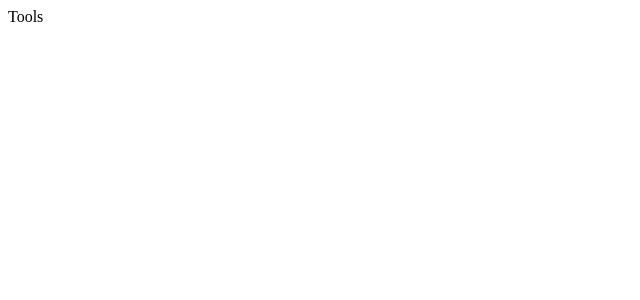
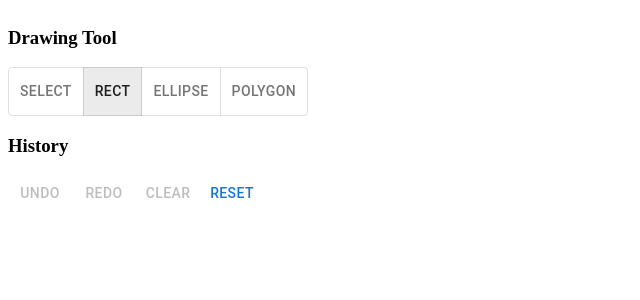
Before and after one commit to 94chl/drawing, a React (Vite) app: page / in a window 1280 px wide. Shown: the top 300 px of the page, without its empty margins (0-640 px from the left). Built offline with nearby package versions, Linux system fonts and the light colour scheme.

Commit message:
add: Tool logic

```diff
--- a/src/component/Tools.tsx
+++ b/src/component/Tools.tsx
@@ -1,7 +1,157 @@
 import React from "react";
+import { useDispatch, useSelector, shallowEqual } from "react-redux";
+import { RootState } from "@/store";
+import {
+  setLayersHitory,
+  setLayersNow,
+  setDrawables,
+  setColor,
+  setToolType,
+} from "@/store/canvas";
+
+import useLocalStorage from "@/hook/useLocalStorage";
+import { ToolEnum } from "@/utils/const";
+import type { drawableInfoType } from "@/utils/type";
+
+import { ToggleButtonGroup, ToggleButton, Button } from "@mui/material";
+
+const TOOL_TYPES = Object.values(ToolEnum);
 
 const Tools = () => {
-  return <div>Tools</div>;
+  const dispatch = useDispatch();
+
+  const {
+    drawables,
+    toolType,
+    color,
+    layersHistory,
+    layersNow,
+    layersHistoryLimit,
+  } = useSelector((store: RootState) => store.canvas, shallowEqual);
+
+  const [storedLayersHistory, setStoredLayersHistory] = useLocalStorage<
+    drawableInfoType[][]
+  >("storedLayersHistory", []);
+  const [storedLayersNow, setStoredLayersNow] = useLocalStorage(
+    "storedLayersNow",
+    -1
+  );
+
+  const onChangeToolType = (e: React.MouseEvent, value: ToolEnum) => {
+    dispatch(setToolType(value));
+  };
+
+  // const onChangeColor = (e) => {
+  //   dispatch(setColor(e.target.value));
+  // };
+
+  const undo = () => {
+    const prevIndex =
+      layersNow >= 0
+        ? layersNow > layersHistory.length - 1
+          ? layersHistory.length - 1
+          : layersNow - 1
+        : -1;
+
+    setStoredLayersNow(prevIndex);
+    dispatch(setLayersNow(prevIndex));
+    dispatch(setDrawables(prevIndex > -1 ? layersHistory[prevIndex] : []));
+  };
+
+  const redo = () => {
+    const nextIndex =
+      layersNow < layersHistory.length - 1
+        ? layersNow + 1
+        : layersHistory.length - 1;
+
+    setStoredLayersNow(nextIndex);
+    dispatch(setLayersNow(nextIndex));
+    dispatch(setDrawables(nextIndex > -1 ? layersHistory[nextIndex] : []));
+  };
+
+  const clearDrawables = () => {
+    if (drawables.length < 1) return;
+
+    const newLayersHistory = layersHistory.filter(
+      (_, index) => index <= layersNow
+    );
+    newLayersHistory.push([]);
+
+    dispatch(setDrawables([]));
+    dispatch(setLayersHitory(newLayersHistory));
+    setStoredLayersHistory(newLayersHistory);
+
+    const nextIndex =
+      layersNow + 1 < layersHistoryLimit - 1
+        ? layersNow + 1
+        : layersHistoryLimit - 1;
+    dispatch(setLayersNow(nextIndex));
+    setStoredLayersNow(nextIndex);
+  };
+
+  const resetLayers = () => {
+    if (window.confirm("Are you sure to reset history?")) {
+      dispatch(setDrawables([]));
+      dispatch(setLayersHitory([]));
+      setStoredLayersHistory([]);
+      dispatch(setLayersNow(-1));
+      setStoredLayersNow(-1);
+    }
+  };
+
+  return (
+    <div>
+      <div>
+        <h3>Drawing Tool</h3>
+        <ToggleButtonGroup
+          value={toolType}
+          onChange={onChangeToolType}
+          exclusive
+        >
+          {TOOL_TYPES.map((toolTypeValue) => (
+            <ToggleButton
+              value={toolTypeValue}
+              selected={toolType === toolTypeValue}
+              key={`TOOL_TYPE_${toolTypeValue}`}
+            >
+              {toolTypeValue}
+            </ToggleButton>
+          ))}
+        </ToggleButtonGroup>
+      </div>
+      {/* <div>
+        <h3>Drawing Option</h3>
+        <div>
+          <CustomInput
+            inputId="fillColor"
+            onChange={(e) => onChangeColor(e, 'fillColor')}
+            value={fillColor}
+            inputOption={{ type: 'color' }}
+          >
+            채우기 색상
+          </CustomInput>
+        </div>
+      </div> */}
+      <div>
+        <h3>History</h3>
+        <div>
+          <Button onClick={undo} disabled={layersNow < 0}>
+            undo
+          </Button>
+          <Button
+            onClick={redo}
+            disabled={layersNow >= layersHistory.length - 1}
+          >
+            redo
+          </Button>
+          <Button onClick={clearDrawables} disabled={drawables.length < 1}>
+            clear
+          </Button>
+          <Button onClick={resetLayers}>reset</Button>
+        </div>
+      </div>
+    </div>
+  );
 };
 
 export default Tools;
```
